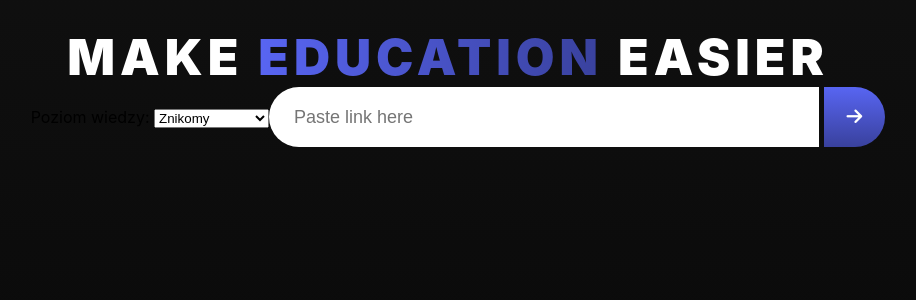
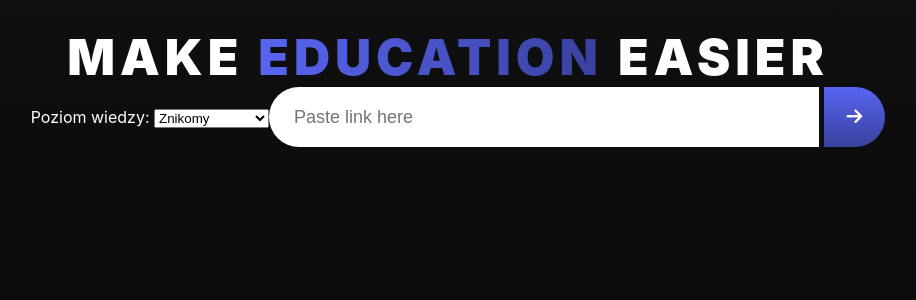
Before and after one commit to Falanger-debug/Simplified-Science, a Flask app: page / in a window 1280 px wide. Shown: the part 313-613 px from the top of the page, without its empty margins (182-1098 px from the left). Run offline with Flask 3, Linux system fonts and the light colour scheme; some web fonts are replaced.

Commit message:
Update index.html

```diff
--- a/templates/index.html
+++ b/templates/index.html
@@ -155,6 +155,10 @@
             -webkit-background-clip: text;
             -webkit-text-fill-color: transparent;
         }
+
+        .wybor-opcji {
+            color:white;
+        }
     </style>
 </head>
 <body>
@@ -162,7 +166,7 @@
         Make <span class="highlight">Education</span> Easier
     </div>
     <div class="wyszukiwarka">
-        <form>
+        <form class="wybor-opcji">
             <label for="poziom-wiedzy">Poziom wiedzy:</label>
             <select id="poziom-wiedzy" name="poziom-wiedzy">
                 <option value="znikomy">Znikomy</option>
```
